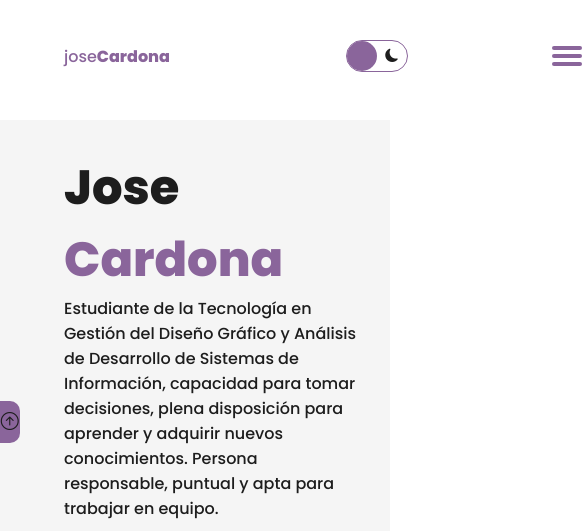
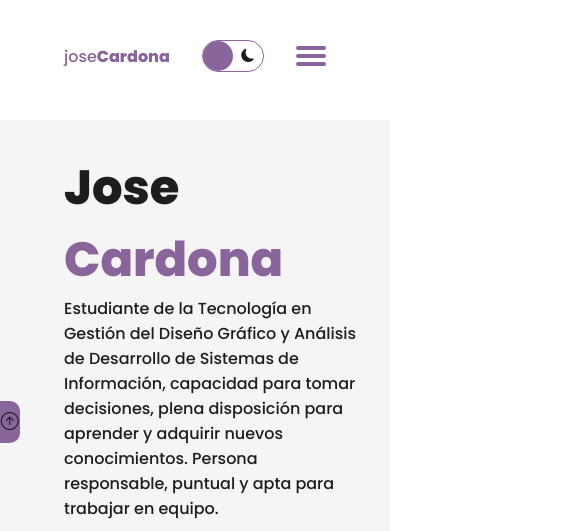
Before and after one commit to joseCardona12/portafolio, a plain HTML site: page index.html in a window 390 px wide. Shown: the top 531 px of the page, 582 px wide, since content can reach past the window. Drawn offline with nearby package versions, Linux system fonts and the light colour scheme.

Commit message:
edit header

```diff
--- a/css/header.css
+++ b/css/header.css
@@ -182,6 +182,10 @@ body.content__dark .list__item a{
 
 @media (max-width: 1020px){
 
+    .content__header{
+        gap: 0;
+    }
+
     .header__hamburger{
         display: flex;
         flex-direction: column;
```
